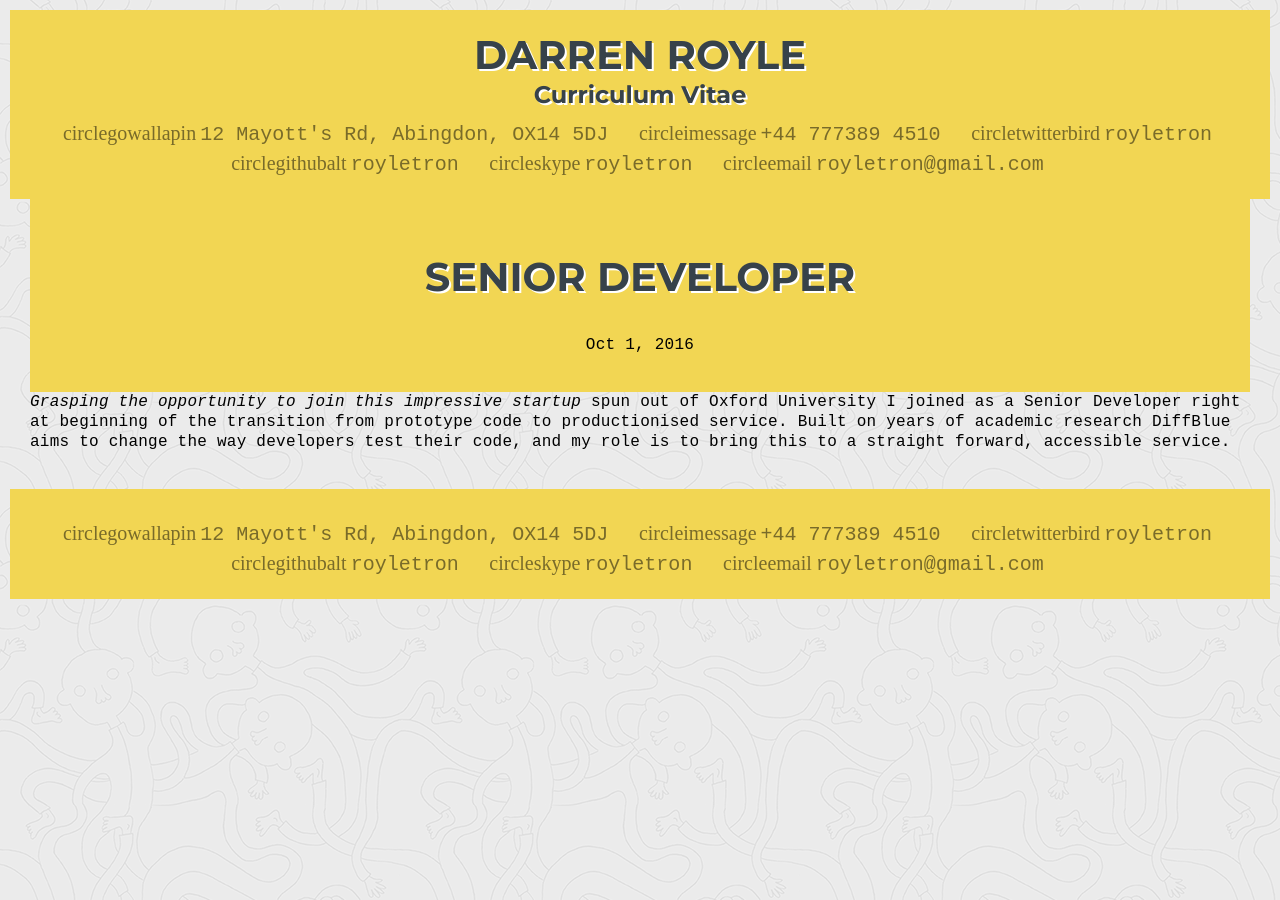
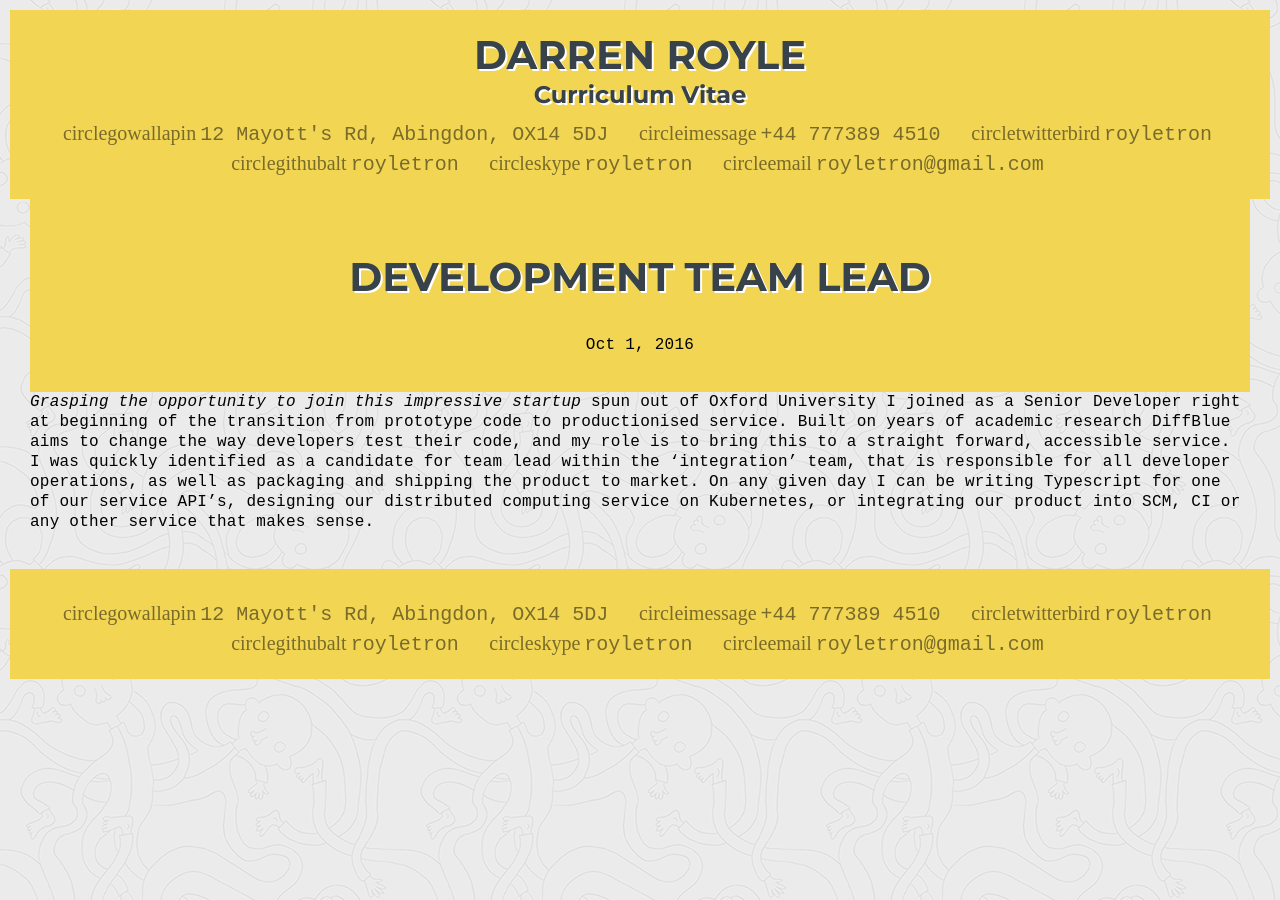
Before and after one commit to sudo-jaa/cv, a Jekyll site: the page built from _posts/employment/2016-10-01-senior-developer-diffblue.markdown, in a window 1280 px wide. Built offline with Jekyll 4.4.1, drawn with Linux system fonts in a browser that asks for light colours; some web fonts are replaced; our own code applies the rules of GitHub Pages for plain Markdown files.

Commit message:
Update 2016-10-01-senior-developer-diffblue.markdown

```diff
--- a/_posts/employment/2016-10-01-senior-developer-diffblue.markdown
+++ b/_posts/employment/2016-10-01-senior-developer-diffblue.markdown
@@ -1,12 +1,14 @@
 ---
-title:  "Senior Developer"
+title:  "Development Team Lead"
 employer: "DiffBlue"
 date:   2016-10-01 16:53:34 +0100
 categories: employment
 skills:
 - AWS
+- Azure
 - Docker
 - Express
+- Go
 - Google Compute
 - Java
 - Jenkins
@@ -15,8 +17,9 @@ skills:
 - Mocha
 - MongoDB
 - Node
+- RabbitMQ
 - React
 - Redux
 ---
 
-*Grasping the opportunity to join this impressive startup* spun out of Oxford University I joined as a Senior Developer right at beginning of the transition from prototype code to productionised service. Built on years of academic research DiffBlue aims to change the way developers test their code, and my role is to bring this to a straight forward, accessible service.
+*Grasping the opportunity to join this impressive startup* spun out of Oxford University I joined as a Senior Developer right at beginning of the transition from prototype code to productionised service. Built on years of academic research DiffBlue aims to change the way developers test their code, and my role is to bring this to a straight forward, accessible service. I was quickly identified as a candidate for team lead within the 'integration' team, that is responsible for all developer operations, as well as packaging and shipping the product to market. On any given day I can be writing Typescript for one of our service API's, designing our distributed computing service on Kubernetes, or integrating our product into SCM, CI or any other service that makes sense.
```
